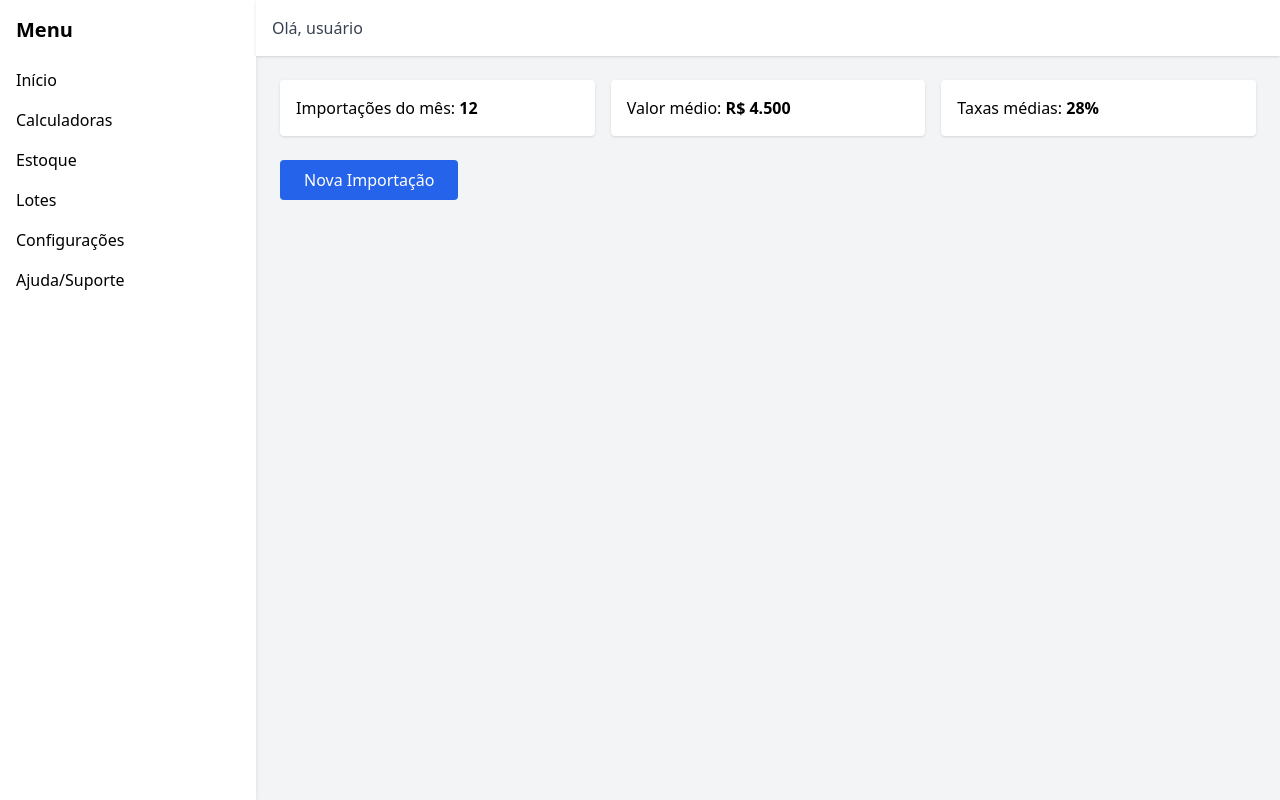
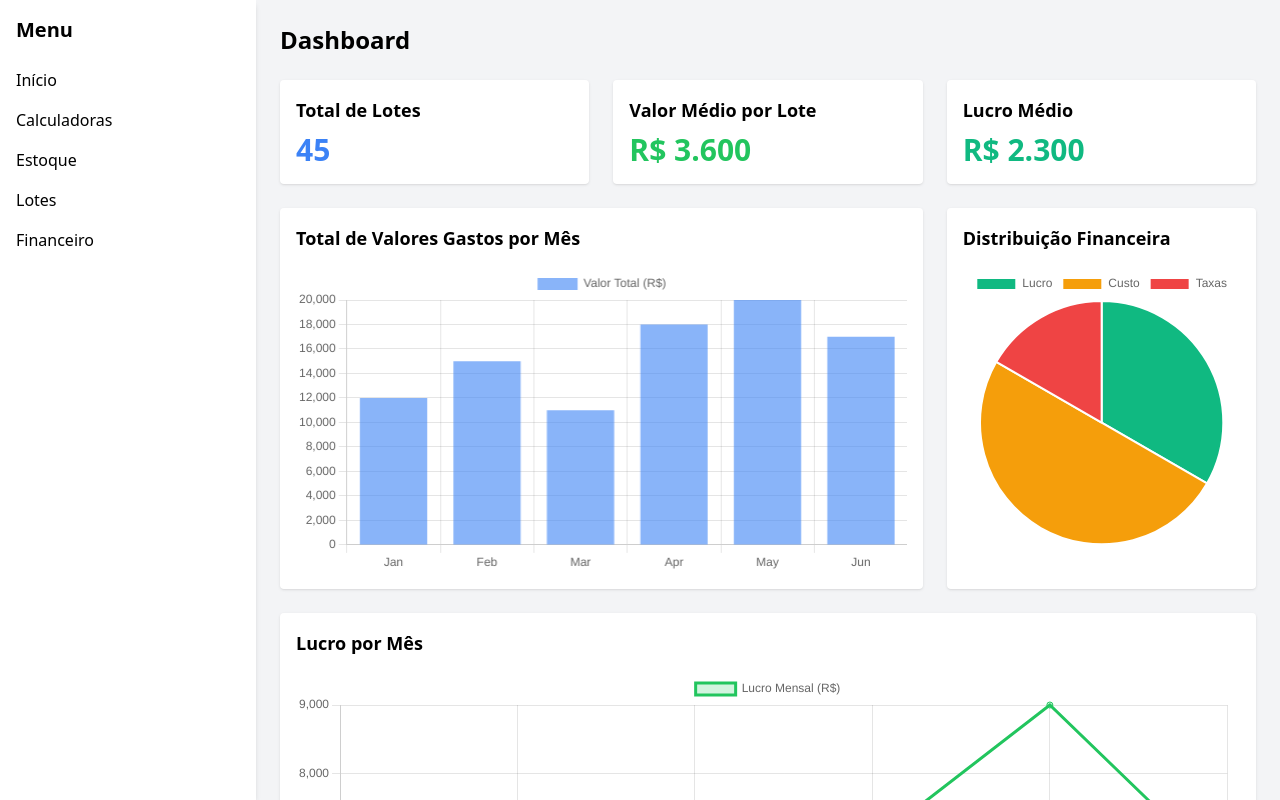
Before and after one commit to veniciusgomes/importa, a React app: page / in a window 1280 px wide. Built offline with nearby package versions, Linux system fonts and the light colour scheme.

Commit message:
adição da biblioteca de graficos,e da pagina do financeiro

```diff
--- a/package.json
+++ b/package.json
@@ -6,8 +6,10 @@
     "start": "webpack && electron ."
   },
   "dependencies": {
+    "chart.js": "^4.5.0",
     "electron": "^28.0.0",
     "react": "^18.2.0",
+    "react-chartjs-2": "^5.3.0",
     "react-dom": "^18.2.0",
     "react-router-dom": "^7.6.2",
     "sqlite3": "^5.1.7"
--- a/src/App.jsx
+++ b/src/App.jsx
@@ -4,6 +4,7 @@ import Home from "./pages/home";
 import Calculadoras from "./pages/calculadoras";
 import Estoque from "./pages/estoque";
 import Lotes from "./pages/lotes";
+import Financeiro from "./pages/financeiro";
 
 export default function App() {
   return (
@@ -13,6 +14,7 @@ export default function App() {
         <Route path="/calculadoras" element={<Calculadoras />} />
         <Route path="/estoque" element={<Estoque />} />
         <Route path="/lotes" element={<Lotes />} />
+        <Route path="/financeiro" element={<Financeiro />} />
       </Routes>
     </Router>
   );
--- a/src/components/sidebar.jsx
+++ b/src/components/sidebar.jsx
@@ -18,12 +18,9 @@ export const SideBar = () => {
         <Link className="hover:text-blue-600" to="/lotes">
           Lotes
         </Link>
-        <a href="#" className="hover:text-blue-600">
-          Configurações
-        </a>
-        <a href="#" className="hover:text-blue-600">
-          Ajuda/Suporte
-        </a>
+        <Link className="hover:text-blue-600" to="/financeiro">
+          Financeiro
+        </Link>
       </nav>
     </aside>
   );
--- a/src/pages/calculadoras.jsx
+++ b/src/pages/calculadoras.jsx
@@ -19,7 +19,6 @@ export default function Calculadoras() {
   const [valorCaixa, setValorCaixa] = useState(0);
   const [resultado, setResultado] = useState(null);
   const [pesoCaixa, setPesoCaixa] = useState(0);
-  const [quantidadeItensDeclarados, setQuantidadeItensDeclarados] = useState(0);
 
   const handleCalcularTaxa = () => {
     var frete = (peso * valorCaixa) / pesoCaixa;
@@ -97,18 +96,6 @@ export default function Calculadoras() {
                 />
               </div>
               <div>
-                <label className="block mb-1 text-sm font-medium">
-                  Quantidade de itens Declarados
-                </label>
-                <input
-                  type="number"
-                  onChange={(e) =>
-                    setQuantidadeItensDeclarados(parseFloat(e.target.value))
-                  }
-                  className="w-full border rounded px-3 py-2"
-                />
-              </div>
-              <div>
                 <label className="block text-sm font-medium mb-1">
                   Valor da Caixa USCLOSER (USD)
                 </label>
--- /dev/null
+++ b/src/pages/financeiro.jsx
@@ -0,0 +1,23 @@
+import React, { useState } from "react";
+import { SideBar } from "../components/sidebar";
+import Header from "../components/header";
+
+export default function Financeiro() {
+  return (
+    <div className="flex h-screen bg-gray-100">
+      <SideBar />
+      <div className="flex-1 flex flex-col">
+        <Header texto={"Financeiro"} />
+        <main className="p-6 space-y-6 overflow-y-auto">
+          <section className="bg-white p-6 rounded shadow-md">
+            <h3 className="text-2xl font-bold mb-4">Financeiro</h3>
+            <p className="text-gray-600">
+              Esta página está em desenvolvimento. Em breve, você poderá
+              gerenciar suas finanças aqui.
+            </p>
+          </section>
+        </main>
+      </div>
+    </div>
+  );
+}
--- a/src/pages/home.jsx
+++ b/src/pages/home.jsx
@@ -1,8 +1,67 @@
 import React from "react";
 import { SideBar } from "../components/sidebar";
 import Header from "../components/header";
+import { Bar, Pie, Line } from "react-chartjs-2";
+import {
+  Chart as ChartJS,
+  CategoryScale,
+  LinearScale,
+  BarElement,
+  Title,
+  Tooltip,
+  Legend,
+  ArcElement,
+  PointElement,
+  LineElement,
+} from "chart.js";
+
+ChartJS.register(
+  CategoryScale,
+  LinearScale,
+  BarElement,
+  Title,
+  Tooltip,
+  Legend,
+  ArcElement,
+  PointElement,
+  LineElement
+);
 
 export default function Home() {
+  const barData = {
+    labels: ["Jan", "Feb", "Mar", "Apr", "May", "Jun"],
+    datasets: [
+      {
+        label: "Valor Total (R$)",
+        data: [12000, 15000, 11000, 18000, 20000, 17000],
+        backgroundColor: "rgba(59, 130, 246, 0.6)",
+      },
+    ],
+  };
+
+  const pieData = {
+    labels: ["Lucro", "Custo", "Taxas"],
+    datasets: [
+      {
+        data: [30000, 45000, 15000],
+        backgroundColor: ["#10b981", "#f59e0b", "#ef4444"],
+      },
+    ],
+  };
+
+  const lineData = {
+    labels: ["Jan", "Feb", "Mar", "Apr", "May", "Jun"],
+    datasets: [
+      {
+        label: "Lucro Mensal (R$)",
+        data: [4000, 5000, 3000, 7000, 9000, 6500],
+        borderColor: "rgba(34, 197, 94, 1)",
+        backgroundColor: "rgba(34, 197, 94, 0.2)",
+        fill: true,
+      },
+    ],
+  };
+
   return (
     <div className="flex h-screen bg-gray-100">
       {/* Sidebar */}
@@ -11,27 +70,44 @@ export default function Home() {
       {/* Main Content */}
       <div className="flex-1 flex flex-col">
         {/* Header */}
-        <Header texto={"Olá, usuário"} />
-        {/* Central Content */}
         <main className="p-6 space-y-6 overflow-y-auto">
-          {/* Estatísticas rápidas */}
-          <div className="grid grid-cols-3 gap-4">
+          <h2 className="text-2xl font-bold">Dashboard</h2>
+
+          <div className="grid grid-cols-1 md:grid-cols-2 lg:grid-cols-3 gap-6">
             <div className="bg-white p-4 rounded shadow">
-              Importações do mês: <strong>12</strong>
+              <h3 className="font-semibold text-lg mb-2">Total de Lotes</h3>
+              <p className="text-3xl font-bold text-blue-500">45</p>
             </div>
             <div className="bg-white p-4 rounded shadow">
-              Valor médio: <strong>R$ 4.500</strong>
+              <h3 className="font-semibold text-lg mb-2">
+                Valor Médio por Lote
+              </h3>
+              <p className="text-3xl font-bold text-green-500">R$ 3.600</p>
             </div>
             <div className="bg-white p-4 rounded shadow">
-              Taxas médias: <strong>28%</strong>
+              <h3 className="font-semibold text-lg mb-2">Lucro Médio</h3>
+              <p className="text-3xl font-bold text-emerald-500">R$ 2.300</p>
             </div>
           </div>
 
-          {/* Acesso rápido */}
-          <div>
-            <button className="bg-blue-600 text-white px-6 py-2 rounded hover:bg-blue-700">
-              Nova Importação
-            </button>
+          <div className="grid grid-cols-1 lg:grid-cols-3 gap-6">
+            <div className="lg:col-span-2 bg-white p-4 rounded shadow">
+              <h3 className="text-lg font-bold mb-4">
+                Total de Valores Gastos por Mês
+              </h3>
+              <Bar data={barData} />
+            </div>
+            <div className="bg-white p-4 rounded shadow">
+              <h3 className="text-lg font-bold mb-4">
+                Distribuição Financeira
+              </h3>
+              <Pie data={pieData} />
+            </div>
+          </div>
+
+          <div className="bg-white p-4 rounded shadow">
+            <h3 className="text-lg font-bold mb-4">Lucro por Mês</h3>
+            <Line data={lineData} />
           </div>
         </main>
       </div>
```
Also changed, not shown: main.js (+7 -3 lines), 1 other file (tests, documents, lock files or other folders).
